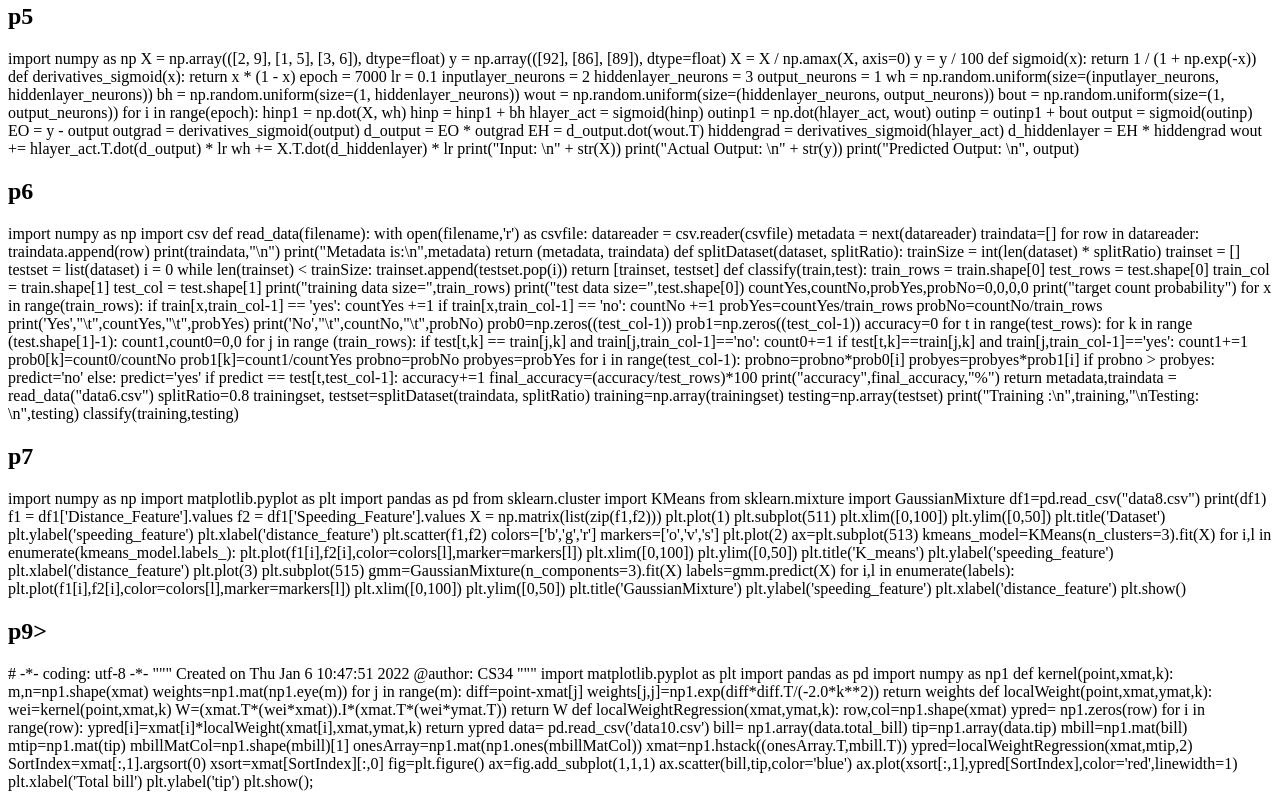
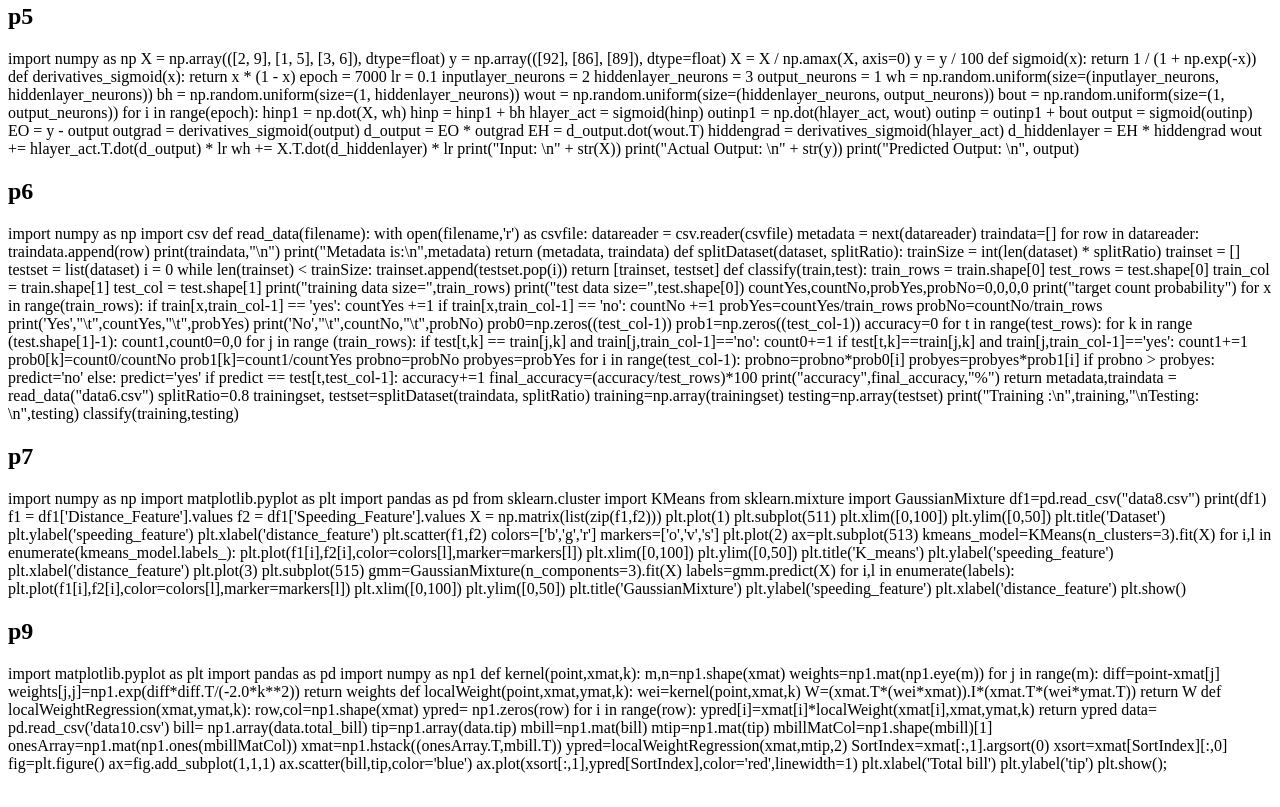
Before and after one commit to Bharath-ctrl/ML, a plain HTML site: page index.html in a window 1280 px wide. Shown: the part 979-1786 px from the top of the page. Drawn offline with Linux system fonts and the light colour scheme.

Commit message:
Update index.html

```diff
--- a/index.html
+++ b/index.html
@@ -463,14 +463,8 @@ plt.title('GaussianMixture')
 plt.ylabel('speeding_feature')
 plt.xlabel('distance_feature')
 plt.show()</p>
-        <h2>p9></h2>
-        <p># -*- coding: utf-8 -*-
-"""
-Created on Thu Jan  6 10:47:51 2022
-
-@author: CS34
-"""
-
+        <h2>p9</h2>
+        <p>
 import matplotlib.pyplot as plt
 import pandas as pd
 import numpy as np1
```
